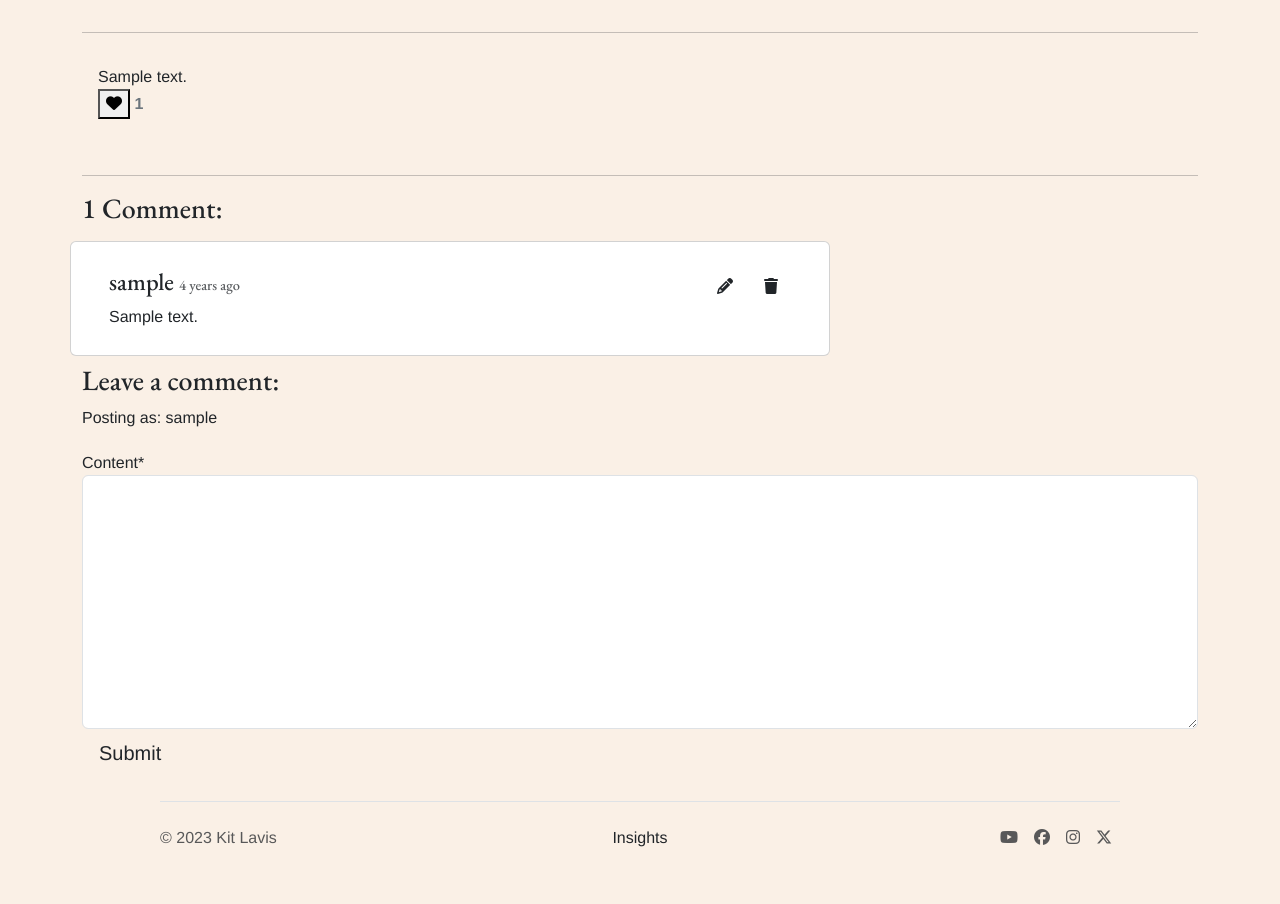
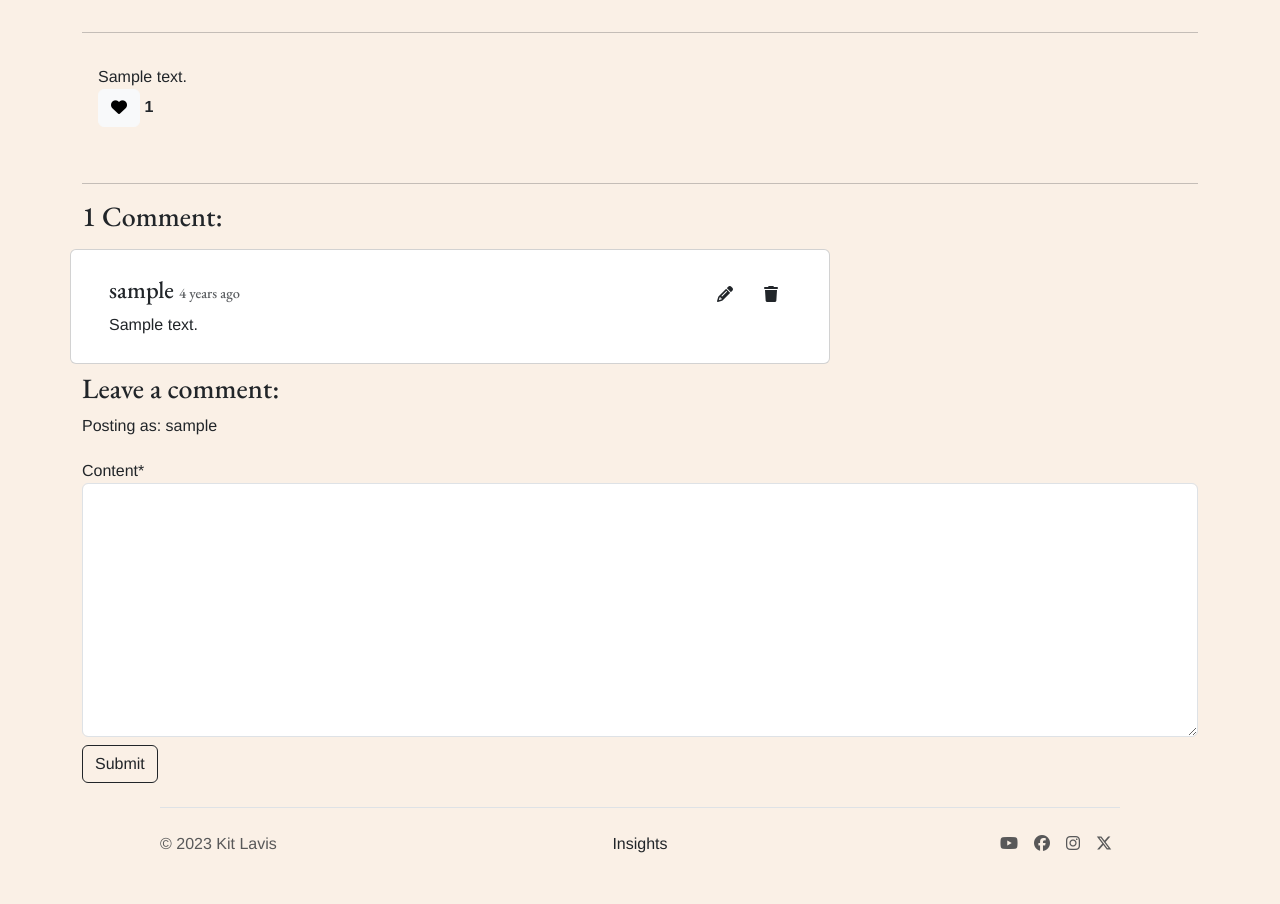
Before and after one commit to KitLavis/ArchaeoSardinia, a Django app: a page that uses blog/templates/post_detail.html in a window 1280 px wide. Shown: the part 183-1087 px from the top of the page. Before the commit the page ends 1030 px from the top, so only its background shows below. Run offline with Django 3.2, Linux system fonts and the light colour scheme; a user stored in the database is signed in; tables that the repository leaves empty hold one stand-in row (values such as "Sample post"); some libraries are stand-ins or nearby versions.

Commit message:
like and submit buttons in post_detail updated

```diff
--- a/blog/templates/post_detail.html
+++ b/blog/templates/post_detail.html
@@ -40,16 +40,16 @@
                             <form class="d-inline" action="{% url 'like' post.slug %}" method="POST">
                                 {% csrf_token %}
                                 {% if liked %}
-                                <button type="submit" name="blogpost_id" value="{{post.slug}}" class="btn-like"><i class="fas fa-heart"></i></button>
+                                <button type="submit" name="blogpost_id" value="{{post.slug}}" class="btn btn-light"><i class="fa-solid fa-heart"></i></button>
                                 {% else %}
-                                <button type="submit" name="blogpost_id" value="{{post.slug}}" class="btn-like"><i class="far fa-heart"></i></button>
+                                <button type="submit" name="blogpost_id" value="{{post.slug}}" class="btn btn-light"><i class="fa-regular fa-heart"></i></button>
                                 {% endif %}
                             </form>
                             {% else %}
-                            <span class="text-secondary"><i class="far fa-heart"></i></span>
+                            <span><i class="fa-regular fa-heart"></i></span>
                             {% endif %}
                             <!-- The number of likes goes before the closing strong tag -->
-                            <span class="text-secondary">{{ post.number_of_likes }} </span>
+                            <span>{{ post.number_of_likes }}</span>
                         </strong>
                     </div>
                 </div>
@@ -107,7 +107,7 @@
     <form id="commentForm" method="post" style="margin-top: 1.3em;">
         {{ comment_form | crispy }}
         {% csrf_token %}
-        <button type="submit" id="submitButton" class="btn btn-signup btn-lg">Submit</button>
+        <button type="submit" id="submitButton" class="btn btn-outline-dark mt-2">Submit</button>
     </form>
     {% endif %}
 </div>
```
